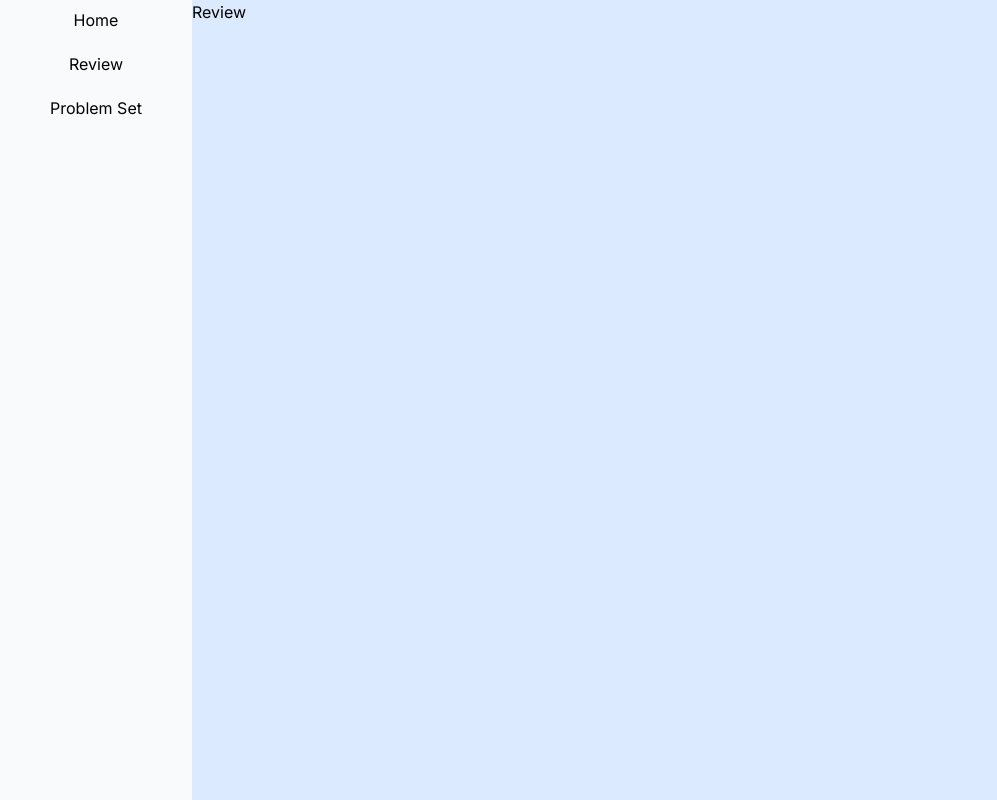
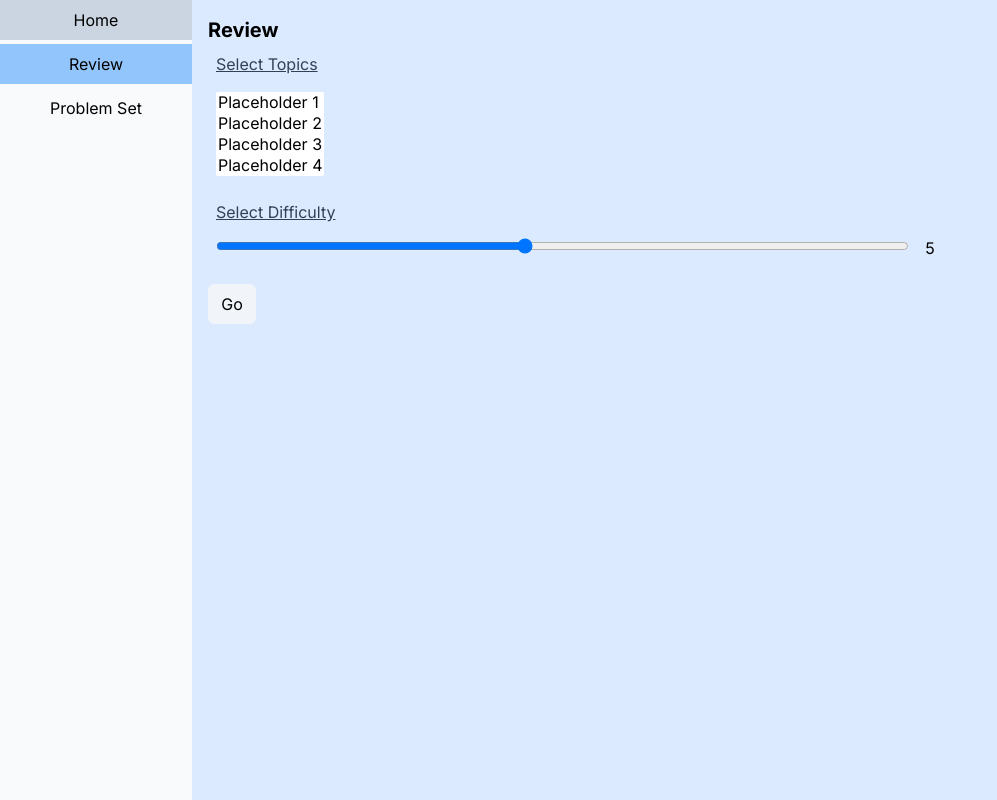
Before and after one commit to LlanAiu/tuesday-once-more, a Next.js app: page /home/review in a window 1280 px wide. Shown: the whole page, without its empty margins (0-997 px from the left). Built offline with nearby package versions, Linux system fonts and the light colour scheme.

Commit message:
started review filters form

```diff
--- /dev/null
+++ b/app/components/review/review-filter.tsx
@@ -0,0 +1,47 @@
+import { useState } from 'react';
+
+
+export default function ReviewFilter(){
+    const[difficulty, setDifficulty] = useState(5);
+
+    function handleChange(s: string){
+        setDifficulty(Number(s));
+    }
+
+    return (
+        <div className='mx-4 pt-4 space-y-2'>
+            <h1 className='block text-xl mb-2'><b>Review</b></h1>
+            <form className='block'>
+                <div className='m-2'>
+                    <label className='block mb-4 text-slate-700' htmlFor='review-topics'><u>Select Topics</u></label>
+                    <select className='block mb-6' name='review-topics' id='review-topics' multiple>
+                        <option value='topic1'>Placeholder 1</option>
+                        <option value='topic2'>Placeholder 2</option>
+                        <option value='topic3'>Placeholder 3</option>
+                        <option value='topic4'>Placeholder 4</option>
+                    </select>
+                </div>
+                <div className='m-2 mb-6'>
+                    <label className='block text-slate-700' htmlFor='review-difficulty'><u>Select Difficulty</u></label>
+                    <div className='block my-3 w-full'>
+                        <input
+                            name='review-difficulty'
+                            id='review-difficulty'
+                            className='inline-block w-2/3'
+                            type='range'
+                            min='1'
+                            max='10'
+                            step='1'
+                            value={difficulty}
+                            onChange={(e) => handleChange(e.target.value)}
+                        />
+                        <p className='inline-block ml-4 w-6'>{difficulty}</p>
+                    </div>
+                </div>
+
+                <input type='submit' className='flex-auto p-2 w-12 rounded-md bg-slate-100 hover:bg-slate-300' value={'Go'}/>
+            </form>
+
+        </div>
+    );
+}
--- a/app/components/sidebar.tsx
+++ b/app/components/sidebar.tsx
@@ -1,6 +1,12 @@
+'use client'
+
+import clsx from 'clsx';
 import Link from "next/link";
+import { usePathname } from 'next/navigation';
 
 export default function SideBar(){
+    const pathName = usePathname();
+
     const links = [
         {name: 'Home', href: '/home'},
         {name: 'Review', href: '/home/review'},
@@ -14,7 +20,9 @@ export default function SideBar(){
                     <Link
                         key={link.name}
                         href={link.href}
-                        className='block py-2 rounded-md hover:bg-slate-300'
+                        className={clsx('block py-2 hover:bg-slate-300', {
+                            'bg-blue-300 hover:bg-blue-400': pathName === link.href
+                        })}
                     >
                         <p className='text-center text-ellipsis'>{link.name}</p>
                     </Link>
--- a/app/home/review/page.tsx
+++ b/app/home/review/page.tsx
@@ -1,7 +1,7 @@
+import ReviewFilter from '@/app/components/review/review-filter';
+
 export default function Page(){
     return (
-        <div>
-            <p>Review</p>
-        </div>
-    );
+        <ReviewFilter />
+    )
 }
```
